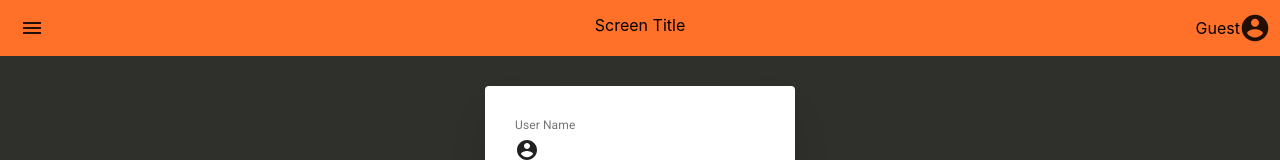
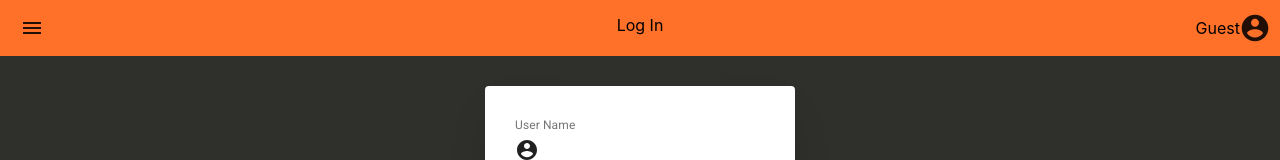
Before and after one commit to Tzvi23/EpisodeLogger, a React (Create React App) app in the folder front/episode-logger/: page /login in a window 1280 px wide. Shown: the top 160 px of the page. Built offline with nearby package versions, Linux system fonts and the light colour scheme.

Commit message:
Toolbar title change

```diff
--- a/front/episode-logger/src/components/proflieMenuButton.js
+++ b/front/episode-logger/src/components/proflieMenuButton.js
@@ -1,5 +1,5 @@
 import React from 'react';
-import { Link, Redirect } from 'react-router-dom';
+import { Link } from 'react-router-dom';
 import { connect } from 'react-redux';
 import * as actionTypes from '../store/actions';
 
@@ -19,6 +19,11 @@ import AccountCircleIcon from '@material-ui/icons/AccountCircle';
     setAnchorEl(null);
   };
 
+  const logInFunc = (screenName) => {
+    setAnchorEl(null);
+    props.screenName(screenName);
+  };
+
   const logOutFunc = () => {
     setAnchorEl(null);
 
@@ -36,7 +41,7 @@ import AccountCircleIcon from '@material-ui/icons/AccountCircle';
           return (
             <MenuItem component={Link}
             to={'/login'}
-            onClick={handleClose}>Log In</MenuItem>
+            onClick={() => logInFunc("Log In")}>Log In</MenuItem>
           );
       }
       else return (<MenuItem
--- a/front/episode-logger/src/components/sideDrawer/SideDrawer.js
+++ b/front/episode-logger/src/components/sideDrawer/SideDrawer.js
@@ -38,11 +38,15 @@ const redirectToScreen = (screenName) => {
   return path;
 };
 
-export default function SideDrawer() {
+export default function SideDrawer(props) {
   const classes = useStyles();
   const [state, setState] = React.useState({
     left: false,
   });
+
+  const updateScreenName = (screenName) => {
+    props.screenName(screenName);
+  };
 
   const toggleDrawer = (anchor, open) => (event) => {
     setState({ ...state, [anchor]: open });
@@ -63,6 +67,7 @@ export default function SideDrawer() {
               key={text}
               component={Link}
               to={redirectToScreen(text)}
+              onClick={() => updateScreenName(text)}
             >
               <ListItemIcon>
                 {index % 2 === 0 ? <InboxIcon /> : <MailIcon />}
@@ -79,7 +84,8 @@ export default function SideDrawer() {
           button
           key={text}
           component={Link}
-          to={redirectToScreen(text)}>
+          to={redirectToScreen(text)}
+          onClick={() => updateScreenName(text)}>
             <ListItemIcon>
               {index % 2 === 0 ? <InboxIcon /> : <MailIcon />}
             </ListItemIcon>
--- a/front/episode-logger/src/components/toolbar/Toolbar.js
+++ b/front/episode-logger/src/components/toolbar/Toolbar.js
@@ -1,4 +1,4 @@
-import React from "react";
+import React, { useState } from "react";
 import { connect } from 'react-redux';
 
 import SideDrawer from "../sideDrawer/SideDrawer.js";
@@ -8,16 +8,18 @@ import classes from "./toolbar.module.css";
 import ProfileMenu from '../proflieMenuButton';
 
 const Toolbar = (props) => {
+  const [screenName, setScreenName] = useState('Log In');
+
 
   return (
     <div className={classes.header_toolbar}>
-        <SideDrawer />
+        <SideDrawer screenName={setScreenName}/>
       <div className={classes.current_title}>
-        Screen Title
+        {screenName}
       </div>
         <div className={classes.current_user}>
           <div>{props.userName}</div>
-          <ProfileMenu curUsrName={props.userName}/>
+          <ProfileMenu curUsrName={props.userName} screenName={setScreenName}/>
         </div>
     </div>
   );
```
